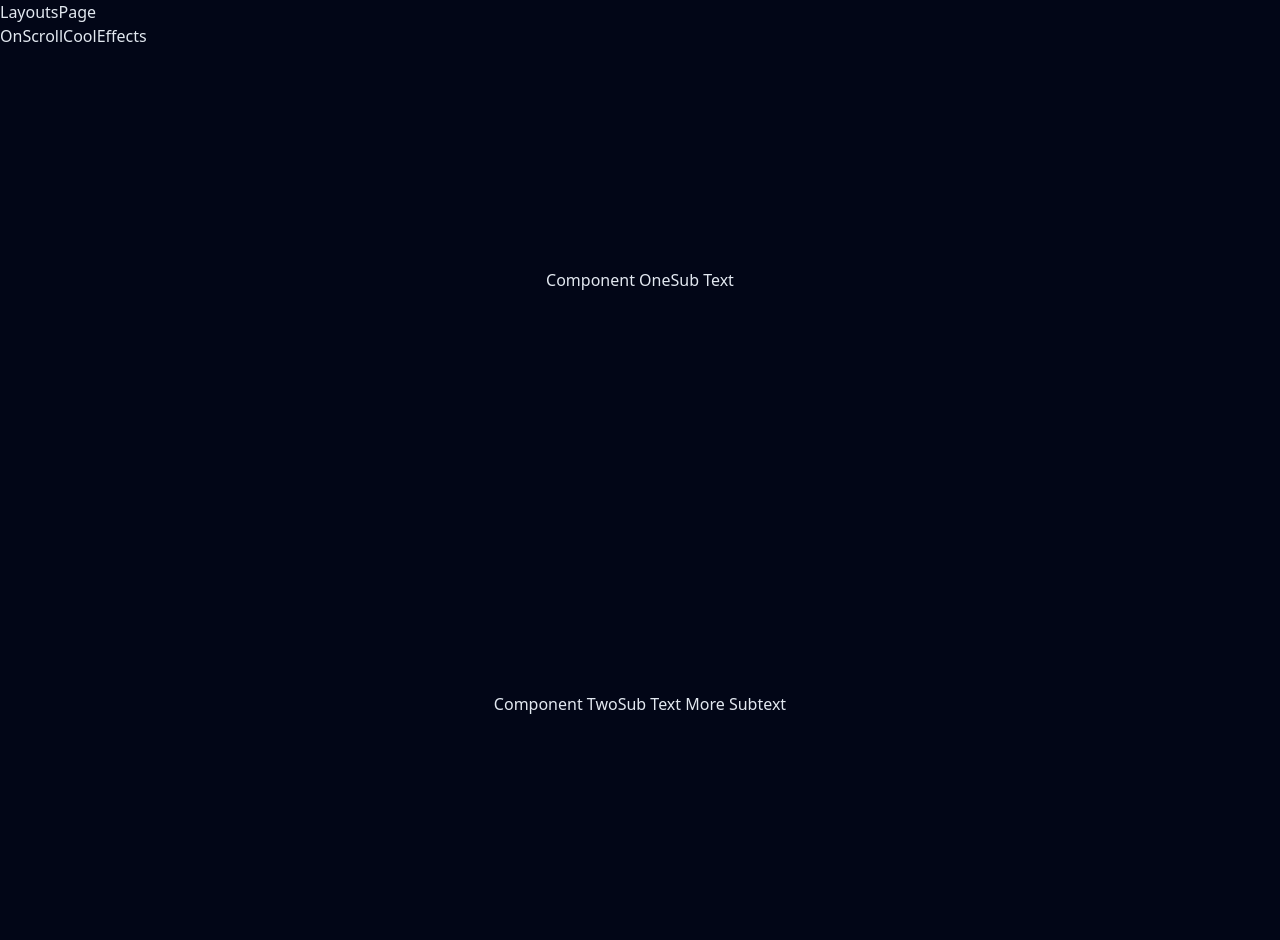
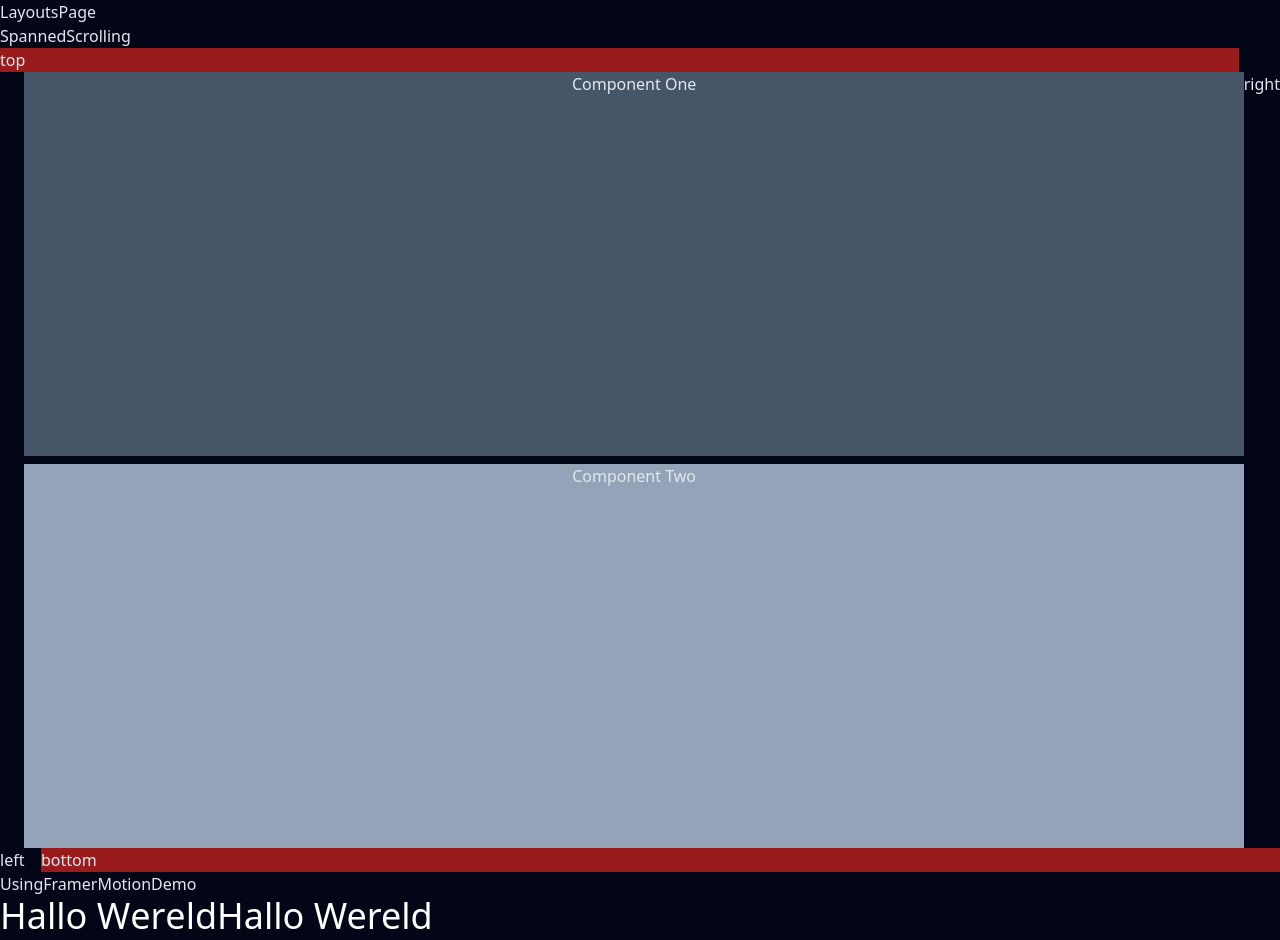
Before and after one commit to bappyasif/learning-typescript, a Next.js app: page /layouts in a window 1280 px wide. Shown: the top 940 px of the page. Built offline with nearby package versions, Linux system fonts and the light colour scheme.

Commit message:
familiarized with framer motions

```diff
--- a/package.json
+++ b/package.json
@@ -25,6 +25,7 @@
     "clsx": "^2.0.0",
     "eslint": "8.47.0",
     "eslint-config-next": "13.4.19",
+    "framer-motion": "^10.16.1",
     "kute.js": "^2.2.4",
     "lucide-react": "^0.268.0",
     "next": "13.4.19",
--- /dev/null
+++ b/src/app/layouts/components/UsingFramerMotionDemo.tsx
@@ -0,0 +1,109 @@
+"use client"
+
+import React, { useState } from 'react'
+import { motion, useAnimationControls } from "framer-motion"
+
+export const UsingFramerMotionDemo = () => {
+    return (
+        <div>
+            <h2>UsingFramerMotionDemo</h2>
+            <TextHover />
+        </div>
+    )
+}
+
+const TextHover = () => {
+    const textTokens = "Hallo Wereld".split("")
+
+    // const framerBits = (
+    //     textTokens.map((ch, idx) => <motion.span key={ch + idx} whileHover={"scale": 2}>{ch}</motion.span>)
+    // )
+
+    const framerBits = (
+        textTokens.map((ch, idx) => <TextSpan key={ch + idx}>{ch !== " " ? ch : "\u00A0"}</TextSpan>)
+    )
+
+    return (
+        <div className='text-white text-4xl'>
+            {framerBits}
+            {
+                textTokens.map((ch, idx) => <RubberSpring key={ch + idx}>{ch !== " " ? ch : "\u00A0"}</RubberSpring>)
+            }
+        </div>
+    )
+}
+
+const RubberSpring = ({ children }: { children: React.ReactNode }) => {
+    const [isPlaying, setIsPlaying] = useState(false)
+
+    const controls = useAnimationControls();
+
+    const rubberBand = () => {
+        controls.start({
+            transform: [
+                "scale3d(1, 1, 1)",
+                "scale3d(1.5, .55, 1)",
+                "scale3d(.75, 1.25, 1)",
+                "scale3d(1.25, .85, 1)",
+                "scale3d(.9, 1.05, 1)",
+                "scale3d(1, 1, 1)",
+            ],
+            transition: [0, .4, .6, .7, .8, .9]
+        })
+
+        setIsPlaying(true)
+    }
+
+    return (
+        <motion.span
+            animate={controls}
+            onMouseOver={() => {
+                if(!isPlaying)
+                    rubberBand()
+            }}
+            onAnimationComplete={() => setIsPlaying(false)}
+        >
+            {children}
+        </motion.span>
+    )
+}
+
+// const RubberSpring = ({ children }: { children: React.ReactNode }) => {
+//     const rubberBand = () => {
+//         return {
+//             transform: [
+//                 "scale3d(1, 1, 1)",
+//                 "scale3d(1.5, .55, 1)",
+//                 "scale3d(.75, 1.25, 1)",
+//                 "scale3d(1.25, .85, 1)",
+//                 "scale3d(.9, 1.05, 1)",
+//                 "scale3d(1, 1, 1)",
+//             ]
+//         }
+//     }
+
+//     return (
+//         <motion.span
+//             // whileHover={() => rubberBand()}
+//             // whileHover={() => rubberBand}
+//             whileHover={{
+//                 transform: [
+//                     "scale3d(1, 1, 1)",
+//                     "scale3d(1.5, .55, 1)",
+//                     "scale3d(.75, 1.25, 1)",
+//                     "scale3d(1.25, .85, 1)",
+//                     "scale3d(.9, 1.05, 1)",
+//                     "scale3d(1, 1, 1)",
+//                 ]
+//             }}
+//         >
+//             {children}
+//         </motion.span>
+//     )
+// }
+
+const TextSpan = ({ children }: { children: React.ReactNode }) => {
+    return (
+        <motion.span className='inline-block' whileHover={{ scale: 1.5 }}>{children}</motion.span>
+    )
+}
--- a/src/app/layouts/page.tsx
+++ b/src/app/layouts/page.tsx
@@ -4,13 +4,15 @@ import { AlternateHero } from './components/AlternateHero'
 import { ScrollView } from './components/ScrollView'
 import { SpannedScrolling } from './components/SpannedScrolling'
 import { OnScrollCoolEffects } from './components/OnScrollCoolEffects'
+import { UsingFramerMotionDemo } from './components/UsingFramerMotionDemo'
 
 const LayoutsPage = () => {
   return (
     <div className=''>
         <h1>LayoutsPage</h1>
+        <SpannedScrolling />
+        <UsingFramerMotionDemo />
         <OnScrollCoolEffects />
-        <SpannedScrolling />
         <ScrollView />
         <AlternateHero />
         <Hero />
```
Also changed, not shown: 1 other file (tests, documents, lock files or other folders).
